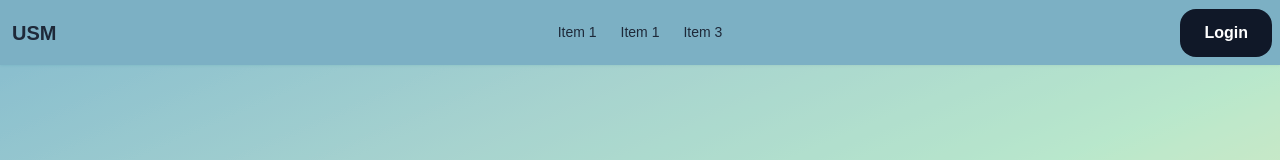
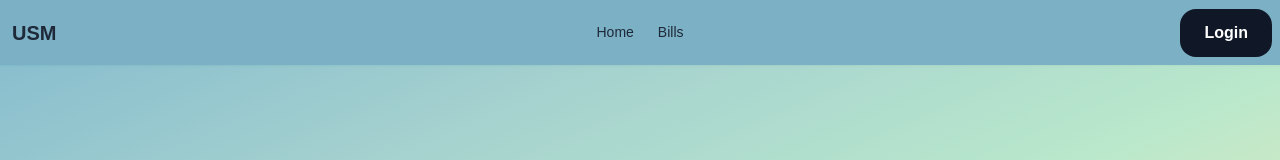
Before and after one commit to am-mahmud/ums-client, a React (Vite) app: page / in a window 1280 px wide. Shown: the top 160 px of the page. Built offline with nearby package versions, Linux system fonts and the light colour scheme; a web font is replaced by a local one.

Commit message:
Navbar fixed

```diff
--- a/src/components/Navbar/Navbar.jsx
+++ b/src/components/Navbar/Navbar.jsx
@@ -11,18 +11,16 @@ const Navbar = () => {
                     <ul
                         tabIndex="-1"
                         className="menu menu-sm dropdown-content bg-base-100 rounded-box z-1 mt-3 w-52 p-2 shadow">
-                        <li><a>Item 1</a></li>
-                        <li><a>Item 1</a></li>
-                        <li><a>Item 3</a></li>
+                        <li><a>Home</a></li>
+                        <li><a>Bills</a></li>
                     </ul>
                 </div>
                 <a className="text-xl px-1 py-1 font-bold">USM</a>
             </div>
             <div className="navbar-center hidden lg:flex">
                 <ul className="menu menu-horizontal px-1">
-                    <li><a>Item 1</a></li>
-                    <li><a>Item 1</a></li>
-                    <li><a>Item 3</a></li>
+                    <li><a>Home</a></li>
+                    <li><a>Bills</a></li>
                 </ul>
             </div>
             <div className="navbar-end">
```
